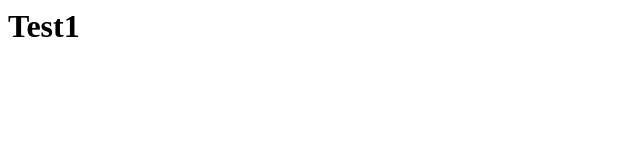
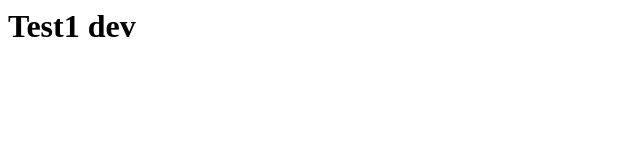
Before and after one commit to komaru123/deploymentslots, a plain HTML site: page index.html in a window 1280 px wide. Shown: the full height of the page, 0-640 px from the left. Drawn offline with Linux system fonts and the light colour scheme.

Commit message:
Update index.html

```diff
--- a/index.html
+++ b/index.html
@@ -1 +1 @@
-<h1>Test1</h1>
+<h1>Test1  dev</h1>
```
